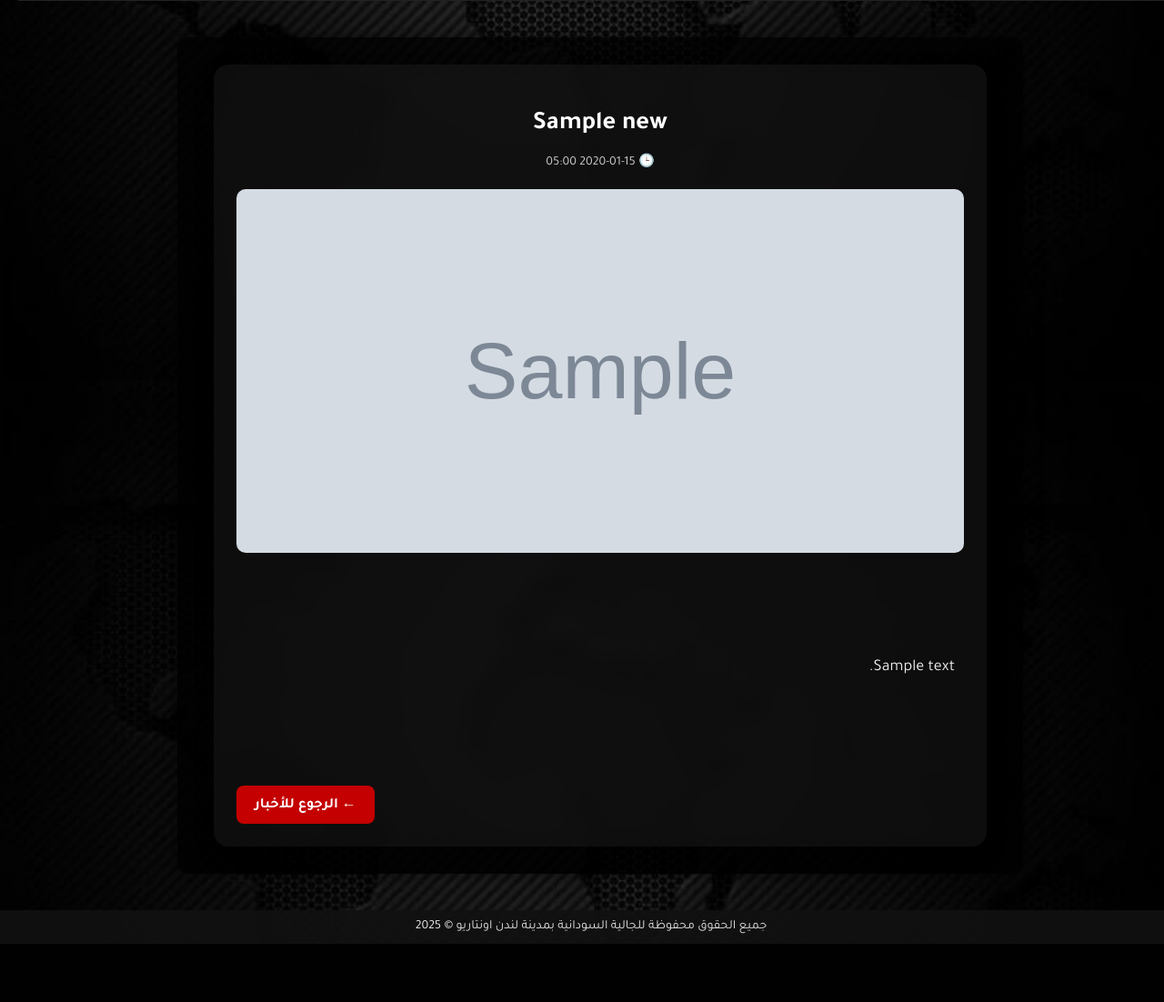
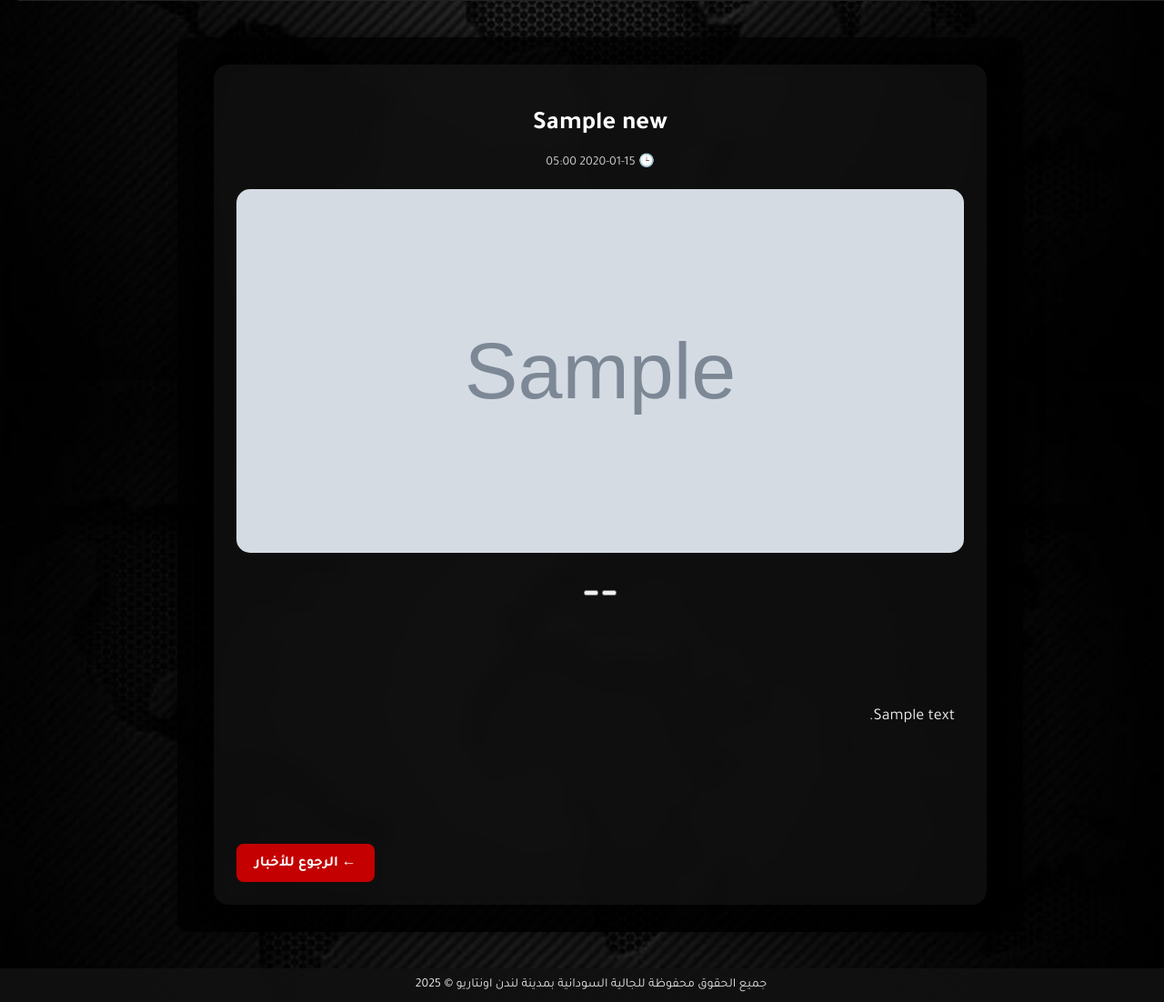
Before and after one commit to mogahedahmed/SudaneseCommunityLondon, a Django app: page /news/detail/1/ in a window 1280 px wide. Shown: the part 382-1484 px from the top of the page at 91% size. Before the commit the page ends 1420 px from the top, so only its background shows below. Run offline with Django 5.2, Linux system fonts and the light colour scheme; tables that the repository leaves empty hold one stand-in row (values such as "Sample post"); grey boxes marked "Sample" are stand-in pictures.

Commit message:
تحديثات على الستايل والنماذج

```diff
--- a/news/models.py
+++ b/news/models.py
@@ -12,7 +12,6 @@ class News(models.Model):
     title = models.CharField(max_length=200, verbose_name='العنوان')
     content = models.TextField(verbose_name='المحتوى')
     category = models.CharField(max_length=50, choices=CATEGORY_CHOICES, verbose_name='الفئة')
-    image = models.ImageField(upload_to='news_images/', blank=True, null=True, verbose_name='صورة (اختياري)')
     created_at = models.DateTimeField(auto_now_add=True, verbose_name='تاريخ النشر')
 
     def __str__(self):
@@ -20,3 +19,12 @@ class News(models.Model):
 
     def get_absolute_url(self):
         return reverse('news_detail', args=[str(self.pk)])
+
+
+# ✅ نموذج صور متعددة مرتبطة بالخبر
+class NewsImage(models.Model):
+    news = models.ForeignKey(News, on_delete=models.CASCADE, related_name='images', verbose_name='الخبر')
+    image = models.ImageField(upload_to='news_images/', verbose_name='صورة')
+
+    def __str__(self):
+        return f"صورة للخبر: {self.news.title}"
--- a/news/templates/news/news_detail.html
+++ b/news/templates/news/news_detail.html
@@ -15,12 +15,26 @@
         <h2 class="news-detail-title">{{ news.title }}</h2>
         <p class="news-meta">🕒 {{ news.created_at|date:"Y-m-d H:i" }}</p>
 
-        <!-- الصورة إذا توفرت -->
-        {% if news.image %}
-            <img src="{{ news.image.url }}" alt="صورة الخبر" class="news-detail-img">
+        <!-- ✅ عرض الصور كسلايدر -->
+        {% if news.images.all %}
+        <div id="newsCarousel" class="carousel slide mb-4" data-bs-ride="carousel">
+            <div class="carousel-inner">
+                {% for img in news.images.all %}
+                <div class="carousel-item {% if forloop.first %}active{% endif %}">
+                    <img src="{{ img.image.url }}" class="d-block w-100 news-detail-img" alt="صورة الخبر">
+                </div>
+                {% endfor %}
+            </div>
+            <button class="carousel-control-prev" type="button" data-bs-target="#newsCarousel" data-bs-slide="prev">
+                <span class="carousel-control-prev-icon" aria-hidden="true"></span>
+            </button>
+            <button class="carousel-control-next" type="button" data-bs-target="#newsCarousel" data-bs-slide="next">
+                <span class="carousel-control-next-icon" aria-hidden="true"></span>
+            </button>
+        </div>
         {% endif %}
 
-        <!-- محتوى الخبر -->
+        <!-- المحتوى -->
         <div class="news-full-content">
             {{ news.content|linebreaks }}
         </div>
@@ -31,6 +45,11 @@
         </div>
     </div>
 </div>
+
+<!-- ✅ إضافة Bootstrap JS (إن لم يكن موجودًا بالفعل في base.html) -->
+{% block extra_js %}
+<script src="https://cdn.jsdelivr.net/npm/bootstrap@5.3.2/dist/js/bootstrap.bundle.min.js"></script>
+{% endblock %}
 
 <style>
 .news-detail-container {
@@ -69,7 +88,6 @@
     max-height: 400px;
     object-fit: cover;
     border-radius: 10px;
-    margin-bottom: 20px;
 }
 
 .news-full-content {
@@ -77,11 +95,12 @@
     line-height: 1.8;
     text-align: right;
     padding: 0 10px;
-    margin-bottom: 30px;
+    margin-top: 30px;
 }
 
 .back-btn-container {
     text-align: left;
+    margin-top: 20px;
 }
 
 .back-button {
--- a/news/templates/news/news_list.html
+++ b/news/templates/news/news_list.html
@@ -46,7 +46,10 @@
             box-shadow: 0 4px 10px rgba(0, 0, 0, 0.3);
             transition: transform 0.3s;
         " onmouseover="this.style.transform='scale(1.03)'" onmouseout="this.style.transform='scale(1)'">
-            <img src="{{ item.image.url }}" alt="{{ item.title }}" style="width: 100%; height: 180px; object-fit: cover;">
+
+            {% if item.images.first %}
+                <img src="{{ item.images.first.image.url }}" alt="{{ item.title }}" style="width: 100%; height: 180px; object-fit: cover;">
+            {% endif %}
 
             <div style="padding: 15px;">
                 <h3 style="font-size: 18px; font-weight: bold; margin: 0 0 10px;">{{ item.title|truncatechars:40 }}</h3>
```
Also changed, not shown: news/admin.py (+7 -1 lines).
